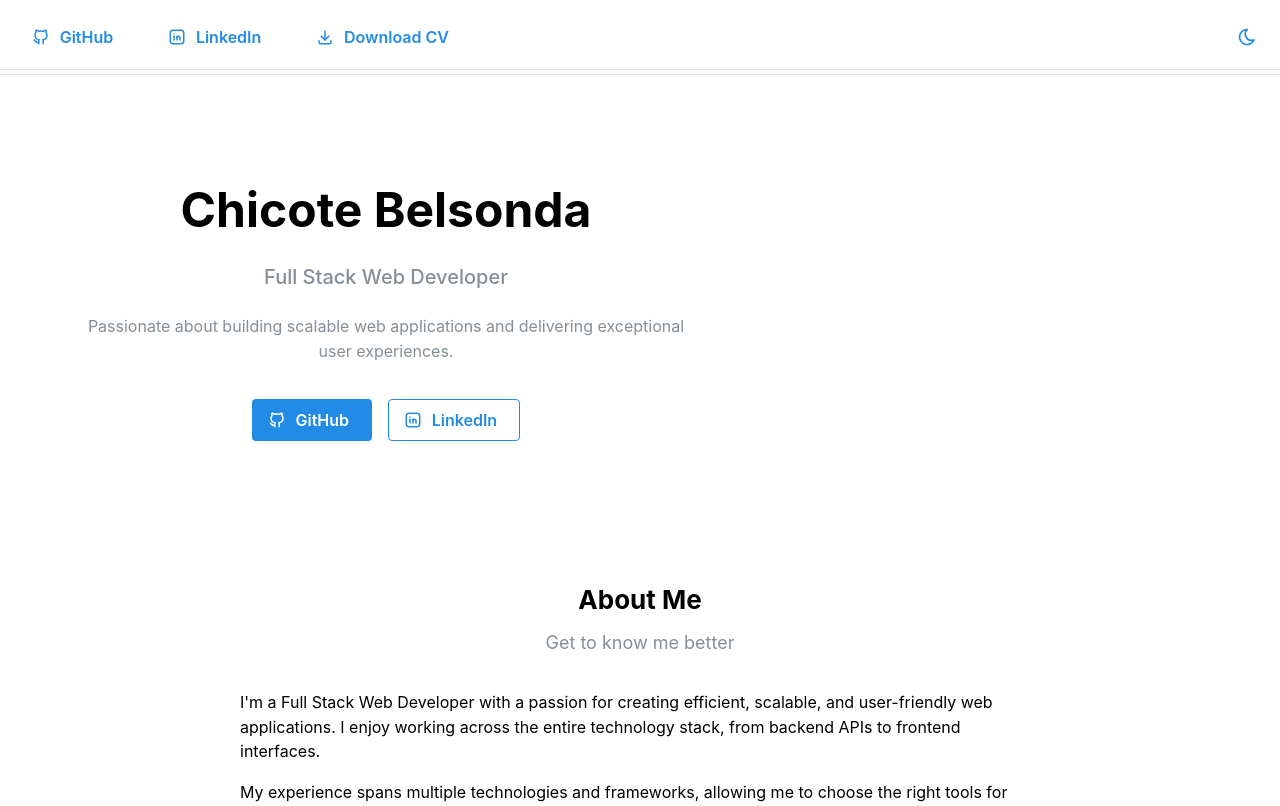
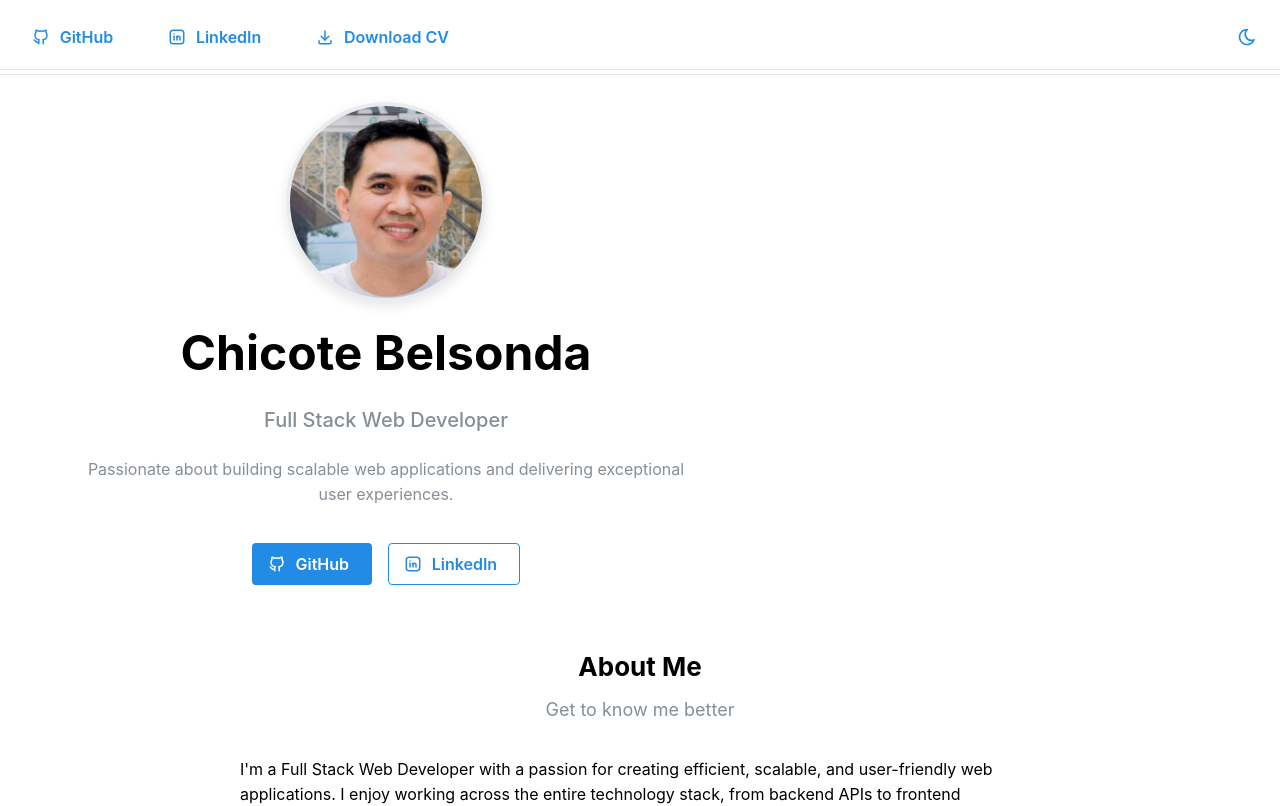
Before and after one commit to chibelsonda/portfolio, a React (Vite) app: page / in a window 1280 px wide. Shown: the top 806 px of the page. Built offline with nearby package versions, Linux system fonts and the light colour scheme.

Commit message:
Update links, add profile pic

```diff
--- a/src/components/AppHeader.tsx
+++ b/src/components/AppHeader.tsx
@@ -1,5 +1,6 @@
 import { Group, Button, ActionIcon, useMantineColorScheme } from '@mantine/core'
 import { IconSun, IconMoon, IconBrandGithub, IconBrandLinkedin, IconDownload } from '@tabler/icons-react'
+import { GITHUB_URL, LINKEDIN_URL, RESUME_URL } from '../constants/links'
 
 export function AppHeader() {
   const { colorScheme, toggleColorScheme } = useMantineColorScheme()
@@ -9,7 +10,7 @@ export function AppHeader() {
       <Group gap="md" wrap="nowrap">
         <Button
           component="a"
-          href="https://github.com"
+          href={GITHUB_URL}
           target="_blank"
           rel="noopener noreferrer"
           variant="subtle"
@@ -21,7 +22,7 @@ export function AppHeader() {
         </Button>
         <ActionIcon
           component="a"
-          href="https://github.com"
+          href={GITHUB_URL}
           target="_blank"
           rel="noopener noreferrer"
           variant="subtle"
@@ -33,7 +34,7 @@ export function AppHeader() {
         </ActionIcon>
         <Button
           component="a"
-          href="https://linkedin.com"
+          href={LINKEDIN_URL}
           target="_blank"
           rel="noopener noreferrer"
           variant="subtle"
@@ -45,7 +46,7 @@ export function AppHeader() {
         </Button>
         <ActionIcon
           component="a"
-          href="https://linkedin.com"
+          href={LINKEDIN_URL}
           target="_blank"
           rel="noopener noreferrer"
           variant="subtle"
@@ -57,7 +58,8 @@ export function AppHeader() {
         </ActionIcon>
         <Button
           component="a"
-          href="#"
+          href={RESUME_URL}
+          target="_blank"
           variant="subtle"
           leftSection={<IconDownload size={18} />}
           size="md"
@@ -67,7 +69,8 @@ export function AppHeader() {
         </Button>
         <ActionIcon
           component="a"
-          href="#"
+          href={RESUME_URL}
+          target="_blank"
           variant="subtle"
           size="lg"
           hiddenFrom="sm"
--- a/src/components/Contact.tsx
+++ b/src/components/Contact.tsx
@@ -1,6 +1,7 @@
 import { Section } from './Section'
 import { Stack, Text, Group, Button } from '@mantine/core'
 import { IconMail, IconBrandGithub, IconBrandLinkedin } from '@tabler/icons-react'
+import { GITHUB_URL, LINKEDIN_URL, EMAIL_URL } from '../constants/links'
 
 export function Contact() {
   return (
@@ -12,7 +13,7 @@ export function Contact() {
         <Group gap="md" justify="center">
           <Button
             component="a"
-            href="mailto:chicote.belsonda@example.com"
+            href={EMAIL_URL}
             leftSection={<IconMail size={18} />}
             size="md"
           >
@@ -20,7 +21,7 @@ export function Contact() {
           </Button>
           <Button
             component="a"
-            href="https://github.com"
+            href={GITHUB_URL}
             target="_blank"
             rel="noopener noreferrer"
             variant="outline"
@@ -31,7 +32,7 @@ export function Contact() {
           </Button>
           <Button
             component="a"
-            href="https://linkedin.com"
+            href={LINKEDIN_URL}
             target="_blank"
             rel="noopener noreferrer"
             variant="outline"
--- a/src/components/Hero.tsx
+++ b/src/components/Hero.tsx
@@ -1,10 +1,23 @@
-import { Container, Title, Text, Stack, Group, Button } from '@mantine/core'
+import { Container, Title, Text, Stack, Group, Button, Avatar } from '@mantine/core'
 import { IconBrandGithub, IconBrandLinkedin } from '@tabler/icons-react'
+import { GITHUB_URL, LINKEDIN_URL, PROFILE_IMAGE } from '../constants/links'
 
 export function Hero() {
   return (
     <Container size="lg" py="xl" style={{ minHeight: '60vh', display: 'flex', alignItems: 'center' }}>
       <Stack gap="lg" align="center" style={{ textAlign: 'center' }}>
+        <Avatar
+          src={PROFILE_IMAGE}
+          alt="Chicote Belsonda"
+          size={200}
+          radius="50%"
+          style={{
+            border: '4px solid var(--mantine-color-gray-2)',
+            boxShadow: '0 4px 12px rgba(0, 0, 0, 0.1)',
+            width: 'clamp(150px, 20vw, 200px)',
+            height: 'clamp(150px, 20vw, 200px)'
+          }}
+        />
         <Title order={1} size="3rem" fw={700}>
           Chicote Belsonda
         </Title>
@@ -17,7 +30,7 @@ export function Hero() {
         <Group gap="md" mt="md">
           <Button
             component="a"
-            href="https://github.com"
+            href={GITHUB_URL}
             target="_blank"
             rel="noopener noreferrer"
             leftSection={<IconBrandGithub size={18} />}
@@ -27,7 +40,7 @@ export function Hero() {
           </Button>
           <Button
             component="a"
-            href="https://linkedin.com"
+            href={LINKEDIN_URL}
             target="_blank"
             rel="noopener noreferrer"
             variant="outline"
--- /dev/null
+++ b/src/constants/links.ts
@@ -0,0 +1,8 @@
+import profileImage from '../../public/images/profile.jpeg'
+
+export const GITHUB_URL = 'https://github.com/chibelsonda'
+export const LINKEDIN_URL = 'https://linkedin.com/in/chicote-belsonda-7b981ab9'
+export const RESUME_URL = 'https://docs.google.com/document/d/1TLEVCyT7nbnWWhRZR_sSntcN6dRN42g2/edit?usp=sharing&ouid=108625044434520319400&rtpof=true&sd=true'
+export const EMAIL = 'belsondachi@gmail.com'
+export const EMAIL_URL = `mailto:${EMAIL}`
+export const PROFILE_IMAGE = profileImage
--- a/src/index.css
+++ b/src/index.css
@@ -0,0 +1,3 @@
+/* body {
+  background-color: #F5F7FB;
+} */
```
Also changed, not shown: public/images/profile.jpeg (added).
